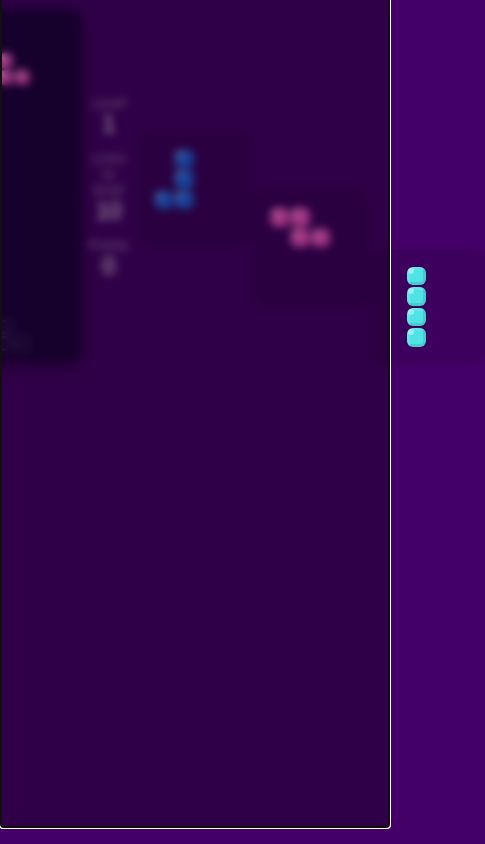
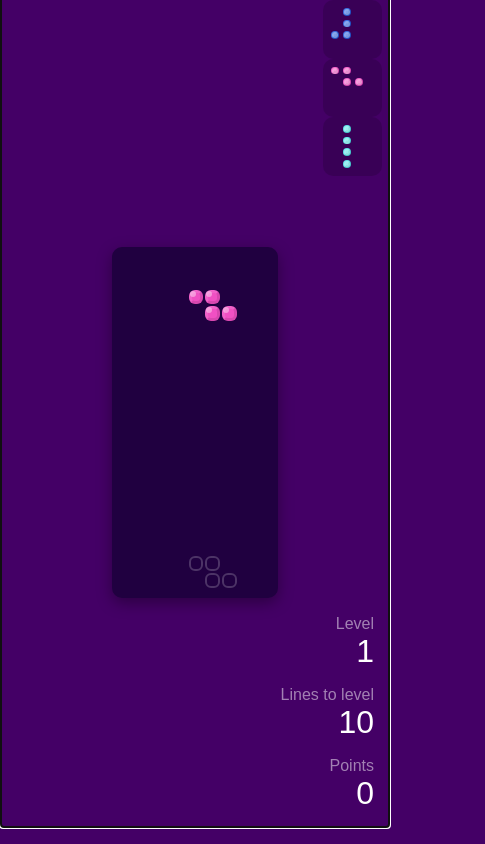
Before and after one commit to Xhall1/Tetris-Game-React, a React (Create React App) app: page / in a window 390 px wide. Both pictures are taken after a click on the button "Play Tetris". Shown: the whole page, 485 px wide, since content can reach past the window. Built offline with nearby package versions, Linux system fonts and the light colour scheme.

Commit message:
feat: fixing responsive in iPad and iPhone/Android

```diff
--- a/src/components/Board.css
+++ b/src/components/Board.css
@@ -1,11 +1,11 @@
 .Board {
-  margin: 0 auto;
   display: grid;
   grid-gap: 2px;
-  width: 45vmin;
-  height: 90vmin;
+  width: min(90vmin, 90%);
+  height: calc(min(45vmin, 90vw) * 2);
   background: rgb(32, 0, 64);
   border: 10px solid rgb(32, 0, 64);
   border-radius: 10px;
   box-shadow: rgba(0, 0, 0, 0.35) 0px 5px 15px;
+  aspect-ratio: 10 / 20;
 }
--- a/src/components/GameController.css
+++ b/src/components/GameController.css
@@ -14,8 +14,7 @@
     gap: 1rem;
     z-index: 50;
     padding: 0.5rem;
-    background: rgba(0, 0, 0, 0.3);
-    backdrop-filter: blur(4px);
+    background: rgba(0, 0, 0, 0);
   }
 
   .GameController button {
--- a/src/components/GameStats.css
+++ b/src/components/GameStats.css
@@ -1,56 +1,27 @@
 .GameStats {
-  position: absolute;
-  width: 22vw;
+  position: fixed;
+  width: auto;
+  max-width: 90vw;
   list-style-type: none;
   color: rgba(255, 255, 255, 0.5);
-  padding: 1rem;
+  font-size: 1rem;
+  z-index: 20;
 }
 
 .GameStats__left {
-  right: 0;
-  top: 22vh;
+  left: 1rem;
+  top: 1rem;
   text-align: left;
 }
 
 .GameStats__right {
-  right: 0;
-  bottom: 0;
-  text-align: left;
+  right: 1rem;
+  bottom: 1rem;
+  text-align: right;
 }
 
 .GameStats .value {
-  font-size: clamp(1.5rem, 2.8vw, 2.8rem);
+  font-size: 2rem;
   margin-bottom: 0.5em;
   color: rgba(255, 255, 255, 1);
 }
-
-@media (max-width: 768px) {
-  .GameStats {
-    width: 40vw;
-    font-size: 0.9rem;
-    padding: 0.5rem;
-  }
-
-  .GameStats .value {
-    font-size: clamp(1.2rem, 5vw, 2rem);
-  }
-}
-
-@media (max-width: 480px) {
-  .GameStats {
-    position: relative;
-    width: 100%;
-    margin-top: 1rem;
-    text-align: center;
-  }
-
-  .GameStats__left,
-  .GameStats__right {
-    position: static;
-    text-align: center;
-  }
-
-  .GameStats .value {
-    font-size: clamp(1rem, 6vw, 1.6rem);
-  }
-}
--- a/src/components/Preview.css
+++ b/src/components/Preview.css
@@ -1,46 +1,24 @@
 .Preview {
-  position: absolute;
-  top: 0;
-  left: 72.2vw;
-  background: rgba(0, 0, 0, 0.1);
-  border: 10px solid rgba(0, 0, 0, 0);
+  position: fixed;
+  top: 2vh;
+  right: 2vw;
+  z-index: 20;
+  background: rgba(0, 0, 0, 0.15);
   border-radius: 10px;
   padding: 0.5rem;
-  z-index: 10;
 }
 
 .Preview-board {
   display: grid;
-  grid-gap: 2px;
   grid-template-rows: repeat(4, 1fr);
   grid-template-columns: repeat(4, 1fr);
-  width: clamp(60px, 11vw, 120px);
-  height: clamp(60px, 11vw, 120px);
+  gap: 4px;
+  width: 11vmin;
+  aspect-ratio: 1 / 1;
 }
 
-@media (max-width: 768px) {
-  .Preview {
-    position: relative;
-    left: 0;
-    top: 0;
-    margin: 1rem auto;
-    display: flex;
-    justify-content: center;
-  }
-
-  .Preview-board {
-    width: clamp(60px, 20vw, 100px);
-    height: clamp(60px, 20vw, 100px);
-  }
+.Preview-board > div {
+  aspect-ratio: 1 / 1;
+  width: 100%;
+  border-radius: 4px;
 }
-
-@media (max-width: 480px) {
-  .Preview {
-    margin-top: 1.5rem;
-  }
-
-  .Preview-board {
-    width: clamp(50px, 40vw, 80px);
-    height: clamp(50px, 40vw, 80px);
-  }
-}
--- a/src/components/Tetris.css
+++ b/src/components/Tetris.css
@@ -1,8 +1,8 @@
 .Tetris {
   display: flex;
   justify-content: center;
-  align-items: center;
-  height: 100%;
-  width: 100%;
-  position: relative;
+  align-items: flex-start;
+  gap: 2vw;
+  padding: 1rem;
+  flex-wrap: wrap;
 }
--- a/src/styles.css
+++ b/src/styles.css
@@ -6,28 +6,20 @@
 
 html, body {
   height: 100%;
+  width: 100%;
+  font-family: sans-serif;
   background-color: #406;
+  color: #fff;
+  overflow: hidden;
 }
 
 .App {
-  font-family: sans-serif;
+  min-height: 100vh;
+  width: 100%;
+  display: flex;
+  justify-content: center;
+  align-items: center;
+  padding: 2rem;
+  font-size: clamp(0.9rem, 2vw, 1rem);
   text-align: center;
-  color: #fff;
-  height: 100vh;
-  padding: 20px;
-  font-size: 1rem;
 }
-
-@media (max-width: 768px) {
-  .App {
-    padding: 15px;
-    font-size: 0.95rem;
-  }
-}
-
-@media (max-width: 480px) {
-  .App {
-    padding: 10px;
-    font-size: 0.9rem;
-  }
-}
```
